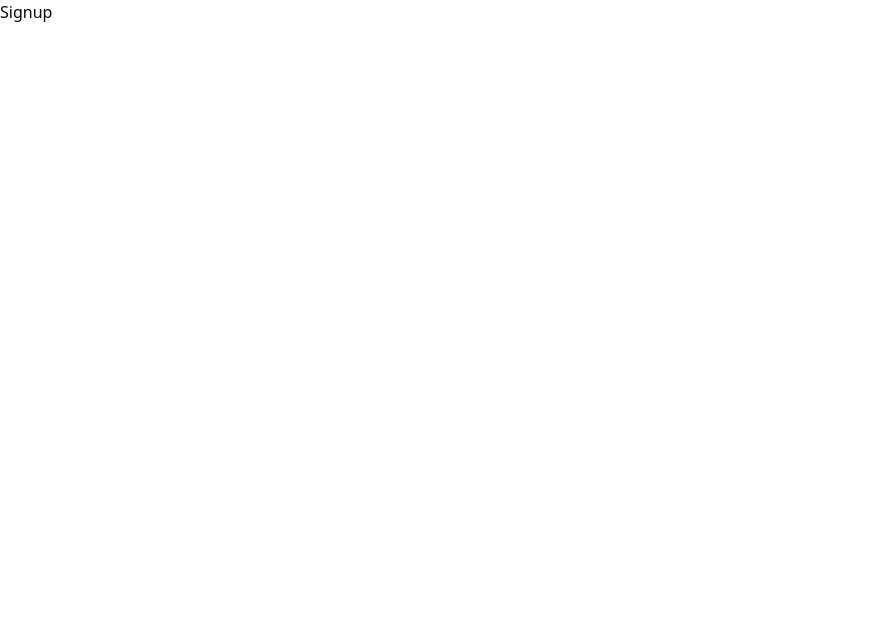
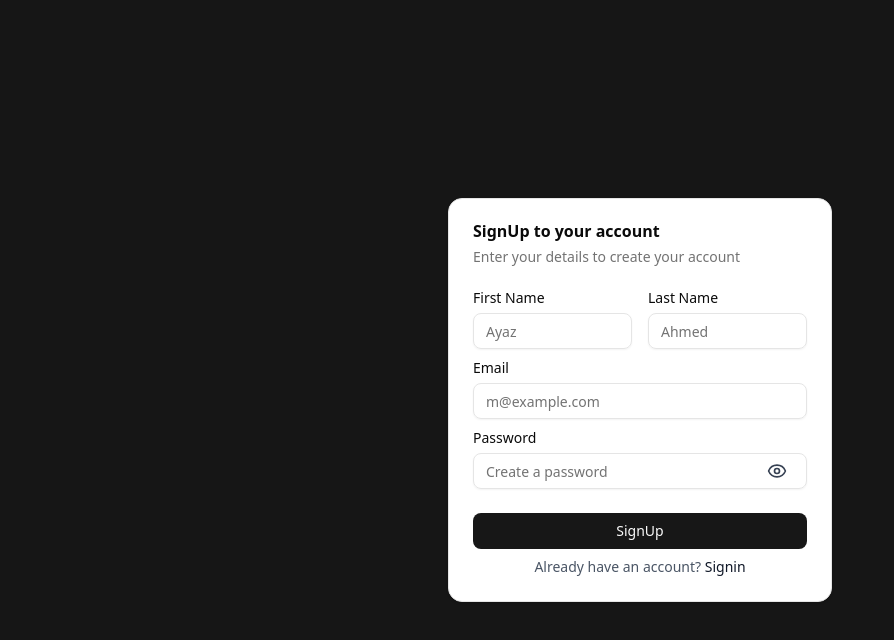
Before and after one commit to 1Ayazahmed/Mern-Complete-Ecommerce, a React (Vite) app in the folder frontend/: page /signup in a window 1280 px wide. Shown: the top 640 px of the page, without its empty margins (0-894 px from the left). Built offline with nearby package versions, Linux system fonts and the light colour scheme.

Commit message:
SignUp UI is Completed

```diff
--- a/frontend/package.json
+++ b/frontend/package.json
@@ -10,6 +10,7 @@
     "preview": "vite preview"
   },
   "dependencies": {
+    "@radix-ui/react-label": "^2.1.8",
     "@radix-ui/react-slot": "^1.2.4",
     "@tailwindcss/vite": "^4.1.17",
     "class-variance-authority": "^0.7.1",
--- /dev/null
+++ b/frontend/src/components/ui/card.jsx
@@ -0,0 +1,101 @@
+import * as React from "react"
+
+import { cn } from "@/lib/utils"
+
+function Card({
+  className,
+  ...props
+}) {
+  return (
+    <div
+      data-slot="card"
+      className={cn(
+        "bg-card text-card-foreground flex flex-col gap-6 rounded-xl border py-6 shadow-sm",
+        className
+      )}
+      {...props} />
+  );
+}
+
+function CardHeader({
+  className,
+  ...props
+}) {
+  return (
+    <div
+      data-slot="card-header"
+      className={cn(
+        "@container/card-header grid auto-rows-min grid-rows-[auto_auto] items-start gap-2 px-6 has-data-[slot=card-action]:grid-cols-[1fr_auto] [.border-b]:pb-6",
+        className
+      )}
+      {...props} />
+  );
+}
+
+function CardTitle({
+  className,
+  ...props
+}) {
+  return (
+    <div
+      data-slot="card-title"
+      className={cn("leading-none font-semibold", className)}
+      {...props} />
+  );
+}
+
+function CardDescription({
+  className,
+  ...props
+}) {
+  return (
+    <div
+      data-slot="card-description"
+      className={cn("text-muted-foreground text-sm", className)}
+      {...props} />
+  );
+}
+
+function CardAction({
+  className,
+  ...props
+}) {
+  return (
+    <div
+      data-slot="card-action"
+      className={cn(
+        "col-start-2 row-span-2 row-start-1 self-start justify-self-end",
+        className
+      )}
+      {...props} />
+  );
+}
+
+function CardContent({
+  className,
+  ...props
+}) {
+  return (<div data-slot="card-content" className={cn("px-6", className)} {...props} />);
+}
+
+function CardFooter({
+  className,
+  ...props
+}) {
+  return (
+    <div
+      data-slot="card-footer"
+      className={cn("flex items-center px-6 [.border-t]:pt-6", className)}
+      {...props} />
+  );
+}
+
+export {
+  Card,
+  CardHeader,
+  CardFooter,
+  CardTitle,
+  CardAction,
+  CardDescription,
+  CardContent,
+}
--- /dev/null
+++ b/frontend/src/components/ui/input.jsx
@@ -0,0 +1,24 @@
+import * as React from "react"
+
+import { cn } from "@/lib/utils"
+
+function Input({
+  className,
+  type,
+  ...props
+}) {
+  return (
+    <input
+      type={type}
+      data-slot="input"
+      className={cn(
+        "file:text-foreground placeholder:text-muted-foreground selection:bg-primary selection:text-primary-foreground dark:bg-input/30 border-input h-9 w-full min-w-0 rounded-md border bg-transparent px-3 py-1 text-base shadow-xs transition-[color,box-shadow] outline-none file:inline-flex file:h-7 file:border-0 file:bg-transparent file:text-sm file:font-medium disabled:pointer-events-none disabled:cursor-not-allowed disabled:opacity-50 md:text-sm",
+        "focus-visible:border-ring focus-visible:ring-ring/50 focus-visible:ring-[3px]",
+        "aria-invalid:ring-destructive/20 dark:aria-invalid:ring-destructive/40 aria-invalid:border-destructive",
+        className
+      )}
+      {...props} />
+  );
+}
+
+export { Input }
--- /dev/null
+++ b/frontend/src/components/ui/label.jsx
@@ -0,0 +1,21 @@
+import * as React from "react"
+import * as LabelPrimitive from "@radix-ui/react-label"
+
+import { cn } from "@/lib/utils"
+
+function Label({
+  className,
+  ...props
+}) {
+  return (
+    <LabelPrimitive.Root
+      data-slot="label"
+      className={cn(
+        "flex items-center gap-2 text-sm leading-none font-medium select-none group-data-[disabled=true]:pointer-events-none group-data-[disabled=true]:opacity-50 peer-disabled:cursor-not-allowed peer-disabled:opacity-50",
+        className
+      )}
+      {...props} />
+  );
+}
+
+export { Label }
--- a/frontend/src/pages/Signup.jsx
+++ b/frontend/src/pages/Signup.jsx
@@ -1,9 +1,150 @@
-import React from 'react'
+import React, { useState } from "react";
+
+import { Button } from "@/components/ui/button";
+import {
+  Card,
+  CardAction,
+  CardContent,
+  CardDescription,
+  CardFooter,
+  CardHeader,
+  CardTitle,
+} from "@/components/ui/card";
+import { Input } from "@/components/ui/input";
+import { Label } from "@/components/ui/label";
+import { Eye, EyeOff } from "lucide-react";
+import { Link } from "react-router-dom";
 
 const Signup = () => {
-  return (
-    <div>Signup</div>
-  )
+  const [showPassword, setShowPassword] = useState(false);
+  const [loading, setLoading] = useState(false);
+  const [formData, setFormData] = useState({
+    firstName: "",
+    lastName: "",
+    email: "",
+    password: "",
+  });
+
+  const handleChange = (e) => {
+    const { name, value } = e.target;
+    setFormData((prev) => ({
+      ...prev,
+      [name]: value,
+    }));
+  };
+
+const submitHandler = async (e) => {
+    e.preventDefault();
+    console.log(formData);
+
 }
 
-export default Signup
+  return (
+    <div className=" flex min-h-screen items-center justify-center bg-[#161616]">
+      <Card className="signup-card w-full max-w-sm">
+        <CardHeader>
+          <CardTitle>SignUp to your account</CardTitle>
+          <CardDescription>
+            Enter your details to create your account
+          </CardDescription>
+        </CardHeader>
+        <CardContent>
+
+            <div className="flex flex-col gap-3">
+              <div className="grid grid-cols-2 gap-4">
+                <div className="grid gap-2">
+                  <Label htmlFor="firstName">First Name</Label>
+                  <Input
+                    id="firstName"
+                    name="firstName"
+                    type="text"
+                    placeholder="Ayaz"
+                    required
+                    value={formData.firstName}
+                    onChange={handleChange}
+
+                  />
+                </div>
+
+                <div className="grid gap-2">
+                  <Label htmlFor="lastName">Last Name</Label>
+                  <Input
+                    id="lastName"
+                    name="lastName"
+                    type="text"
+                    placeholder="Ahmed"
+                    required
+                    value={formData.lastName}
+                    onChange={handleChange}
+                  />
+                </div>
+              </div>
+
+              <div className="grid gap-2">
+                <Label htmlFor="email">Email</Label>
+                <Input
+                  id="email"
+                  name="email"
+                  type="email"
+                  placeholder="m@example.com"
+                  required
+                  value={formData.email}
+                  onChange={handleChange}
+                />
+              </div>
+
+              <div className="grid gap-2">
+                <div className="flex items-center">
+                  <Label htmlFor="password">Password</Label>
+                </div>
+                <div className="relative">
+                  <Input
+                    id="password"
+                    placeholder="Create a password"
+                    name="password"
+                    required
+                    value={formData.password}
+                    onChange={handleChange}
+                    type={showPassword ? "text" : "password"}
+
+                  />
+
+                  {showPassword ? (
+                    <EyeOff
+                      onClick={() => {
+                        setShowPassword(false);
+                      }}
+                      className="w-5 h-5 text-gray-700 absolute right-5 bottom-2"
+                    />
+                  ) : (
+                    <Eye
+                      onClick={() => {
+                        setShowPassword(true);
+                      }}
+                      className="w-5 h-5 text-gray-700 absolute right-5 bottom-2"
+                    />
+                  )}
+                </div>
+              </div>
+            </div>
+        </CardContent>
+        <CardFooter className="flex-col gap-2">
+          <Button onClick={submitHandler} type="submit" className="w-full">
+            SignUp
+          </Button>
+          <p className="text-gray-600 text-sm">
+            Already have an account?{" "}
+            <Link
+              to={"/signin"}
+              className="hover:underline cursor-pointer text-gray-900"
+            >
+              Signin
+            </Link>
+          </p>
+        </CardFooter>
+      </Card>
+    </div>
+  );
+};
+
+export default Signup;
```
Also changed, not shown: frontend/src/index.css (+8 -0 lines), 1 other file (tests, documents, lock files or other folders).
